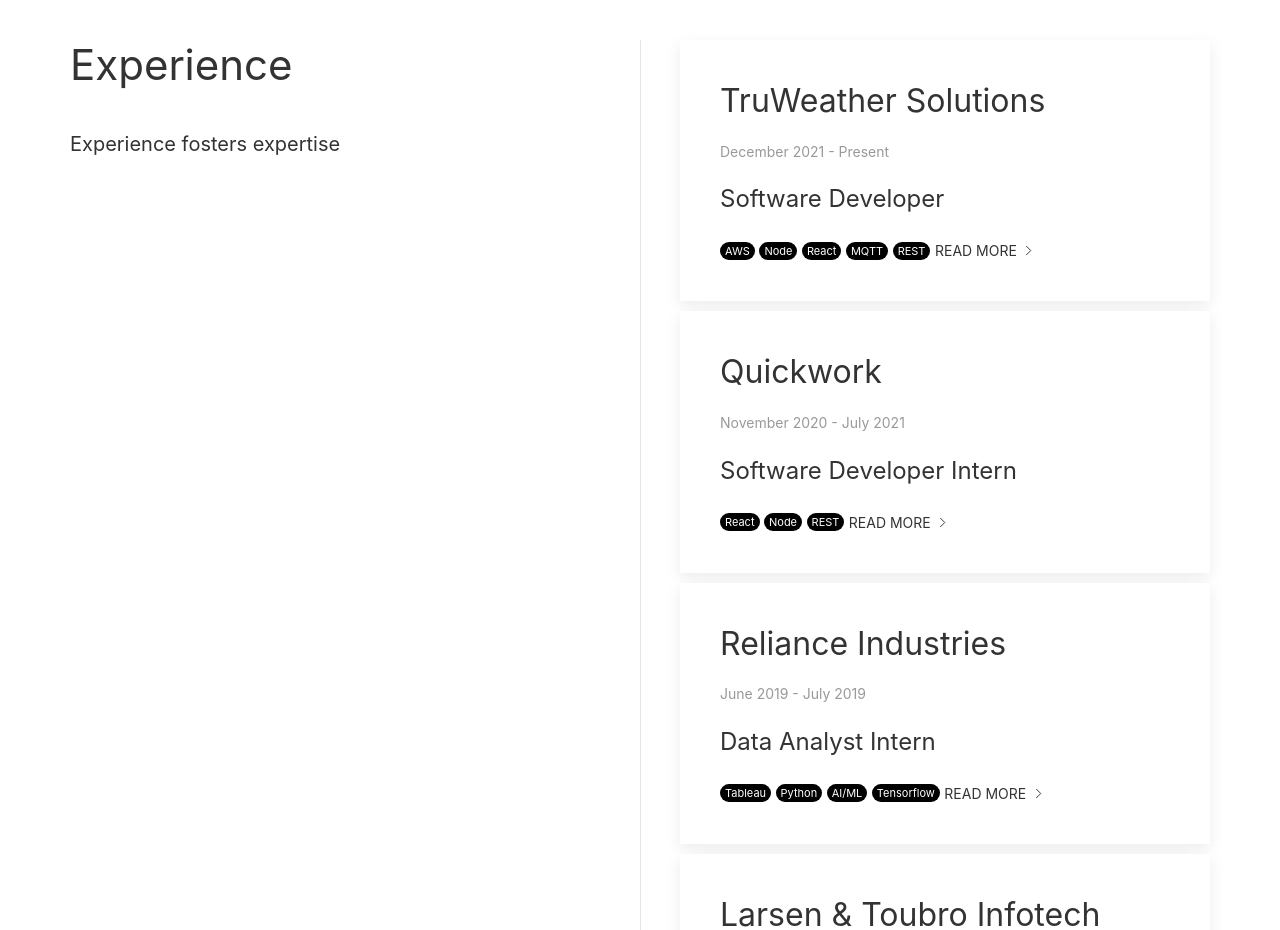
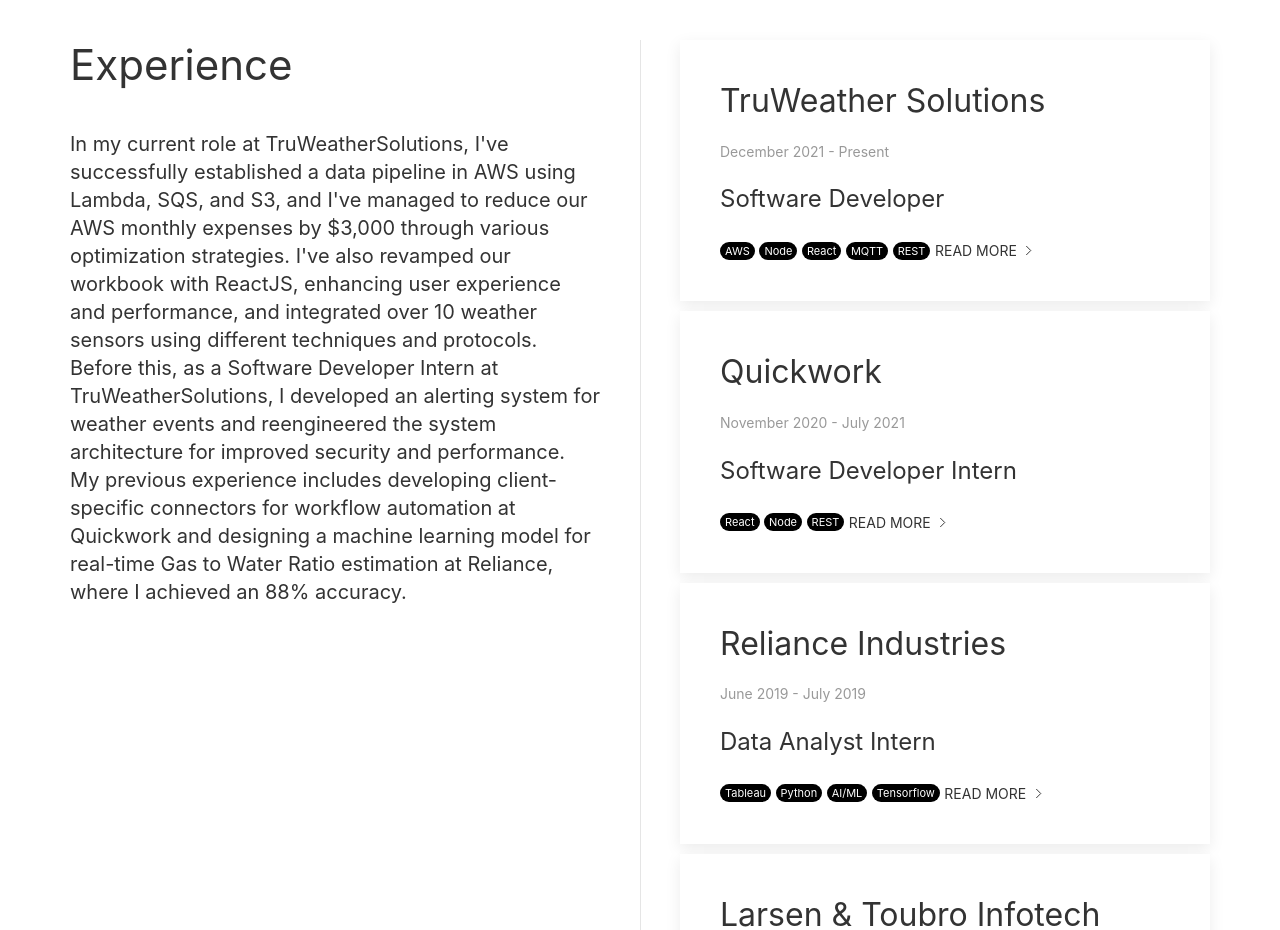
Before and after one commit to Zeus1010/portfolio, a plain HTML site: page index.html in a window 1280 px wide. Shown: the part 960-1890 px from the top of the page. Drawn offline with nearby package versions, Linux system fonts and the light colour scheme.

Commit message:
exp completed

```diff
--- a/index.html
+++ b/index.html
@@ -64,7 +64,10 @@
     <div class="uk-child-width-expand@m uk-padding-large uk-grid-divider" uk-grid>
       <div>
           <h1>Experience<h1>
-          <h4>Experience fosters expertise</h4>
+          <h4 id="exp-text">
+            In my current role at TruWeatherSolutions, I've successfully established a data pipeline in AWS using Lambda, SQS, and S3, and I've managed to reduce our AWS monthly expenses by $3,000 through various optimization strategies. I've also revamped our workbook with ReactJS, enhancing user experience and performance, and integrated over 10 weather sensors using different techniques and protocols. Before this, as a Software Developer Intern at TruWeatherSolutions, I developed an alerting system for weather events and reengineered the system architecture for improved security and performance.
+            My previous experience includes developing client-specific connectors for workflow automation at Quickwork and designing a machine learning model for real-time Gas to Water Ratio estimation at Reliance, where I achieved an 88% accuracy.
+          </h4>
       </div>
       <div>
         <ul class="uk-list">
```
